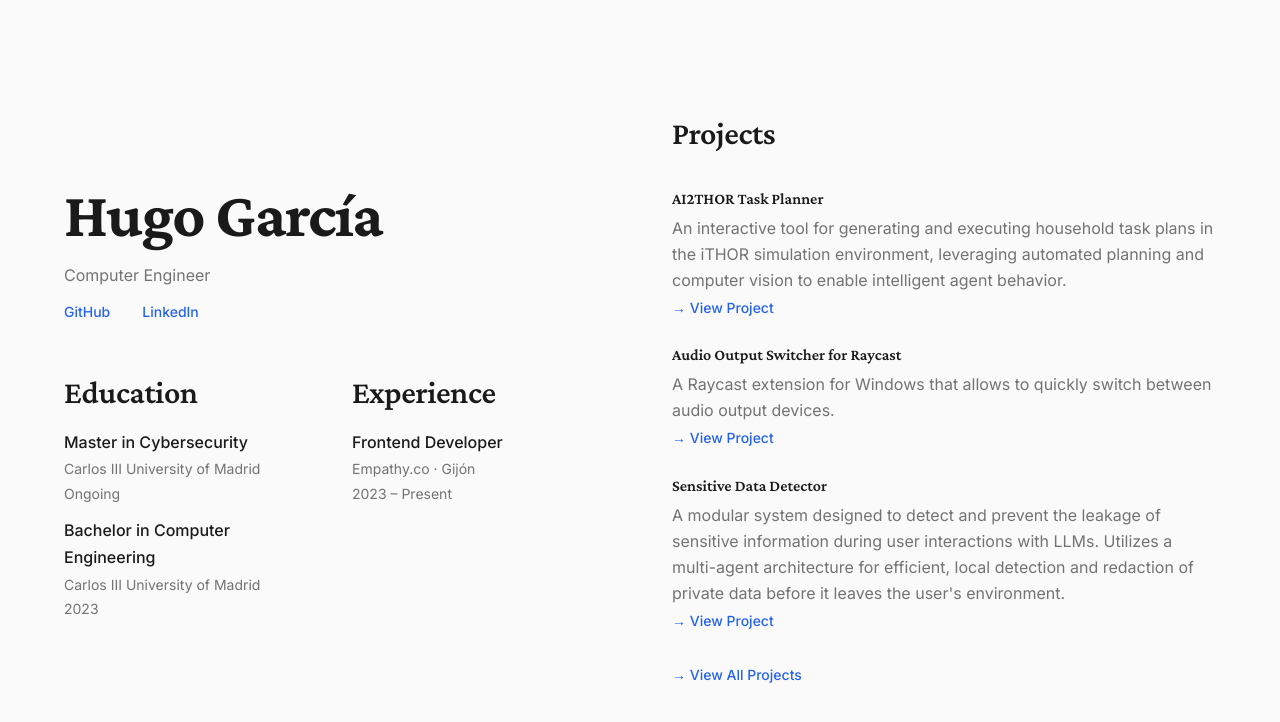
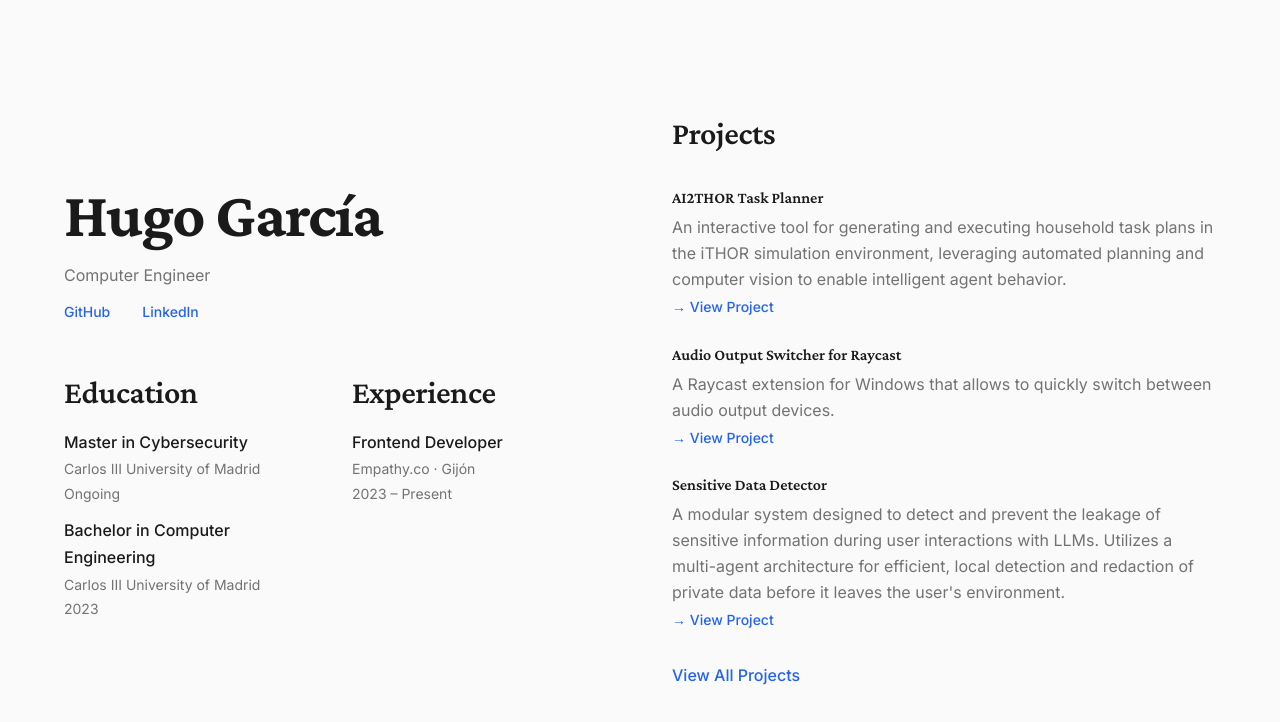
Before and after one commit to xHugo21/portfolio, an Astro site: page / in a window 1280 px wide. Built offline with nearby package versions, Linux system fonts and the light colour scheme; Astro itself is replaced by a stand-in of ours.

Commit message:
feat: enlarge View All Projects button

```diff
--- a/src/components/Projects.astro
+++ b/src/components/Projects.astro
@@ -33,8 +33,8 @@ const hasMore = projects.length > 3
   </div>
   {
     hasMore && (
-      <a href="/projects" class="link text-small md:inline-block hidden">
-        → View All Projects
+      <a href="/projects" class="link md:inline-block hidden">
+        View All Projects
       </a>
     )
   }
```
